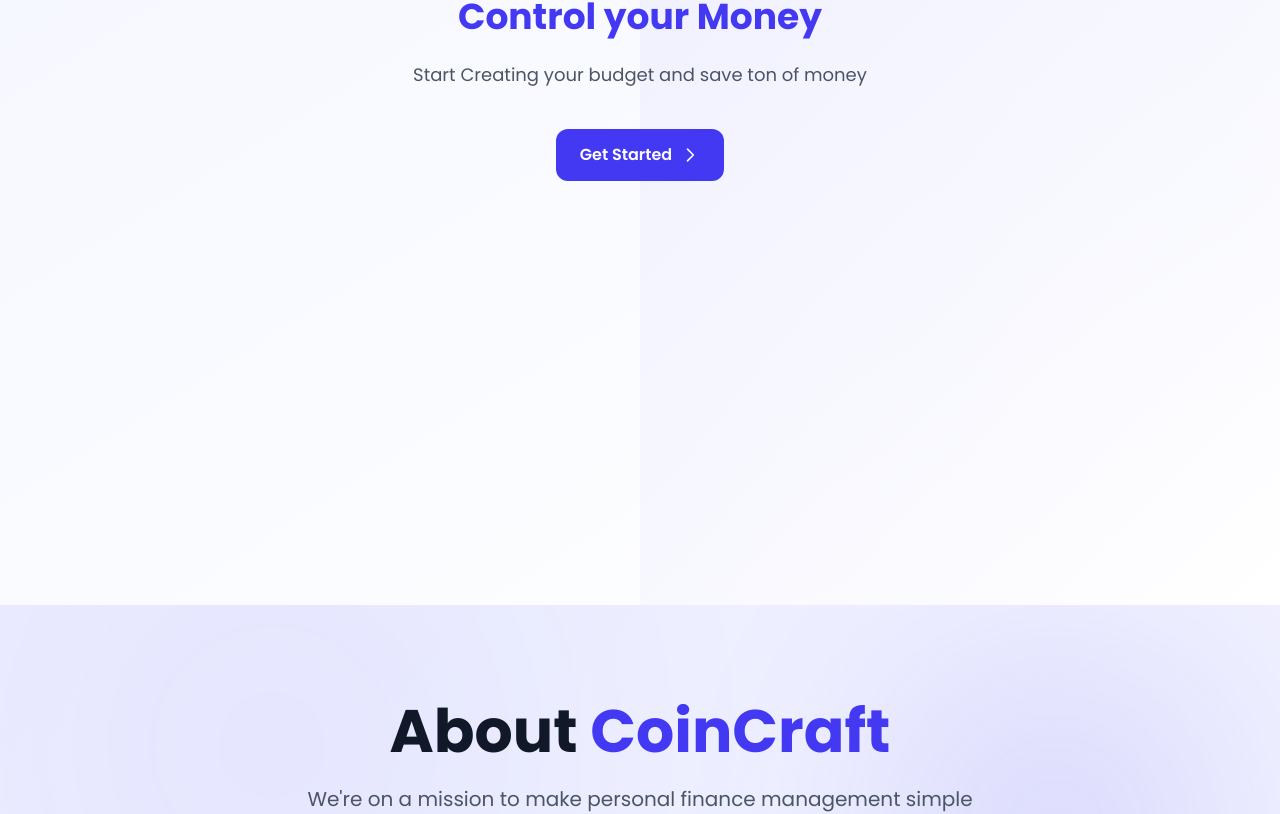
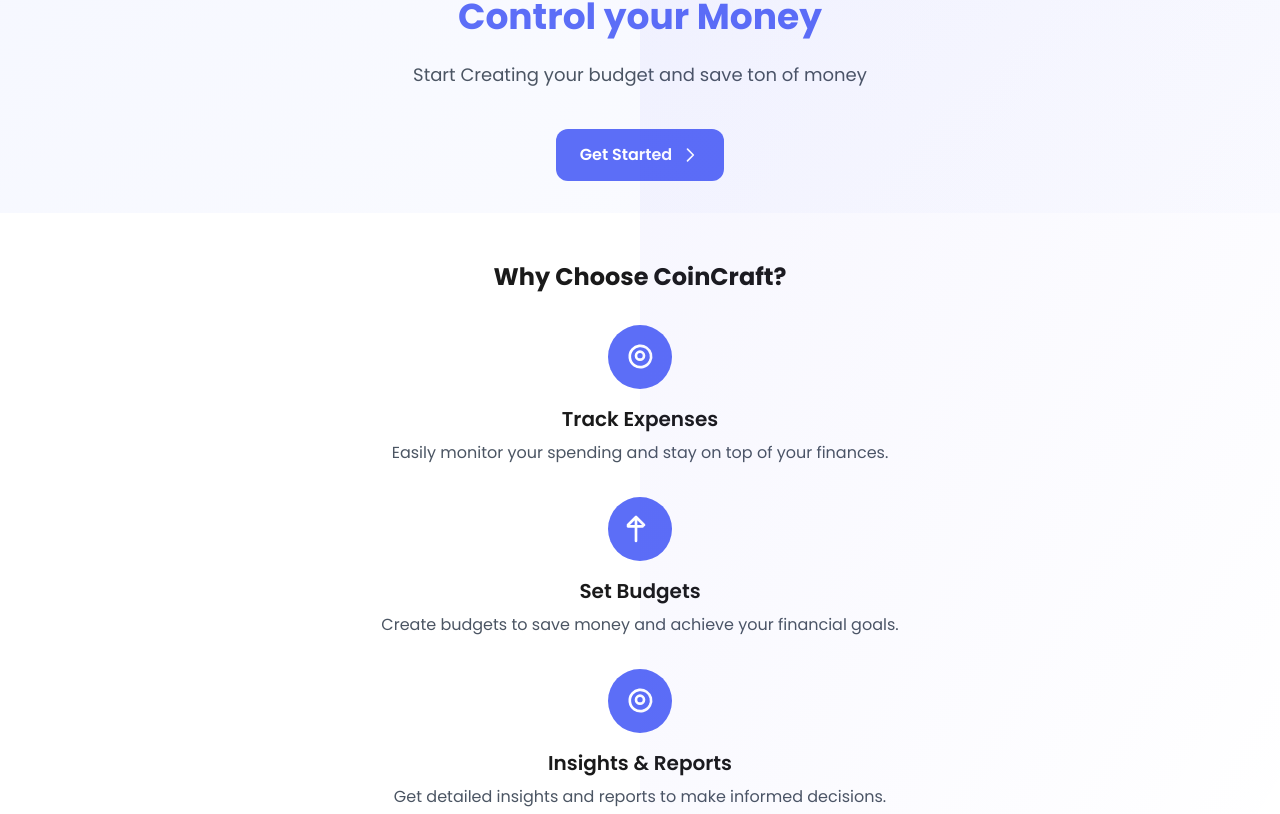
Before and after one commit to Dasunika0216/CoinCraft_Expense-Tracker-Web-App, a React (Vite) app in the folder frontend/: page / in a window 1280 px wide. Shown: the part 195-1009 px from the top of the page. Built offline with nearby package versions, Linux system fonts and the light colour scheme.

Commit message:
Update About and Home components

```diff
--- a/frontend/src/components/About.jsx
+++ b/frontend/src/components/About.jsx
@@ -29,13 +29,13 @@ const About = () => {
     <div className="min-h-screen bg-gradient-to-br from-[#f5f7ff] to-white">
       {/* Hero Section */}
       <div className="relative overflow-hidden bg-[#4339F2]/5 py-24">
-        <div className="absolute top-20 right-20 w-72 h-72 bg-[#4339F2] rounded-full filter blur-[8rem] opacity-20" />
-        <div className="absolute bottom-0 left-20 w-96 h-96 bg-[#4339F2] rounded-full filter blur-[10rem] opacity-10" />
+        <div className="absolute top-20 right-20 w-72 h-72 bg-[#5c6ef7] rounded-full filter blur-[8rem] opacity-20" />
+        <div className="absolute bottom-0 left-20 w-96 h-96 bg-[#5c6ef7] rounded-full filter blur-[10rem] opacity-10" />
 
         <div className="max-w-7xl mx-auto px-4 sm:px-6 lg:px-8 relative z-10">
           <div className="text-center">
             <h1 className="text-4xl font-bold text-gray-900 sm:text-5xl md:text-6xl">
-              About <span className="text-[#4339F2]">CoinCraft</span>
+              About <span className="text-[#5c6ef7]">CoinCraft</span>
             </h1>
             <p className="mt-6 max-w-2xl mx-auto text-xl text-gray-600">
               We're on a mission to make personal finance management simple and effective for everyone.
@@ -86,7 +86,7 @@ const About = () => {
       </section>
 
       {/* Values Section */}
-      <section className="py-16 bg-gradient-to-br from-[#4339F2]/5 to-white">
+      <section className="py-16 bg-gradient-to-br from-[#5c6ef7]/5 to-white">
         <div className="max-w-7xl mx-auto px-4 sm:px-6 lg:px-8 text-center">
           <h2 className="text-3xl font-bold text-gray-900 mb-8">Our Values</h2>
           <div className="grid grid-cols-1 md:grid-cols-3 gap-8">
--- a/frontend/src/components/Contact.jsx
+++ /dev/null
@@ -1,11 +0,0 @@
-import React from 'react'
-
-const Contact = () => {
-  return (
-    <div>
-      Contaxt us
-    </div>
-  )
-}
-
-export default Contact
--- a/frontend/src/components/HomeC.jsx
+++ b/frontend/src/components/HomeC.jsx
@@ -1,7 +1,6 @@
 import React from 'react';
 import logo from '../assets/logo.png';
 import { Link } from 'react-router-dom';
-
 
 const HomeC = () => {
   return (
@@ -26,7 +25,7 @@ const HomeC = () => {
             <span className="text-[3.5rem] font-bold text-[#1A1A1A] leading-tight lg:text-4xl md:text-3xl">
               Manage Your Expense
             </span>
-            <span className="text-5xl font-bold text-[#4339F2] leading-tight lg:text-4xl md:text-3xl">
+            <span className="text-5xl font-bold text-[#5c6ef7] leading-tight lg:text-4xl md:text-3xl">
               Control your Money
             </span>
           </h1>
@@ -37,7 +36,7 @@ const HomeC = () => {
           <div className="flex gap-4 lg:justify-center">
             <Link
               to="/login"
-              className="inline-flex items-center gap-2 bg-[#4339F2] text-white px-8 py-4 rounded-xl text-lg font-semibold transition-all duration-300 hover:bg-[#372fd0] hover:transform hover:-translate-y-0.5 hover:shadow-lg hover:shadow-[#4339F2]/20 md:px-6 md:py-3.5 md:text-base"
+              className="inline-flex items-center gap-2 bg-[#5c6ef7] text-white px-8 py-4 rounded-xl text-lg font-semibold transition-all duration-300 hover:bg-[#1a088a] hover:transform hover:-translate-y-0.5 hover:shadow-lg hover:shadow-[#5c6ef7]/20 md:px-6 md:py-3.5 md:text-base"
             >
               Get Started
               <svg className="w-5 h-5" fill="none" stroke="currentColor" viewBox="0 0 24 24">
@@ -47,6 +46,44 @@ const HomeC = () => {
           </div>
         </div>
       </main>
+
+      {/* Features Section */}
+      <section className="px-16 py-12 bg-white text-center lg:px-8">
+        <h2 className="text-3xl font-bold text-[#1A1A1A] mb-8 lg:text-2xl">
+          Why Choose CoinCraft?
+        </h2>
+        <div className="grid grid-cols-3 gap-8 lg:grid-cols-1">
+          <div className="flex flex-col items-center">
+            <div className="w-16 h-16 bg-[#5c6ef7] text-white rounded-full flex items-center justify-center mb-4">
+              <svg className="w-8 h-8" fill="none" stroke="currentColor" viewBox="0 0 24 24">
+                <path strokeLinecap="round" strokeLinejoin="round" strokeWidth="2" d="M12 8c-1.657 0-3 1.343-3 3s1.343 3 3 3 3-1.343 3-3-1.343-3-3-3z" />
+                <path strokeLinecap="round" strokeLinejoin="round" strokeWidth="2" d="M19.428 15.341A8 8 0 116.34 6.34a8.001 8.001 0 0113.088 9.002z" />
+              </svg>
+            </div>
+            <h3 className="text-xl font-semibold text-[#1A1A1A] mb-2">Track Expenses</h3>
+            <p className="text-gray-600">Easily monitor your spending and stay on top of your finances.</p>
+          </div>
+          <div className="flex flex-col items-center">
+            <div className="w-16 h-16 bg-[#5c6ef7] text-white rounded-full flex items-center justify-center mb-4">
+              <svg className="w-8 h-8" fill="none" stroke="currentColor" viewBox="0 0 24 24">
+                <path strokeLinecap="round" strokeLinejoin="round" strokeWidth="2" d="M3 10h11M9 21V3m0 0l-6 6m6-6l6 6" />
+              </svg>
+            </div>
+            <h3 className="text-xl font-semibold text-[#1A1A1A] mb-2">Set Budgets</h3>
+            <p className="text-gray-600">Create budgets to save money and achieve your financial goals.</p>
+          </div>
+          <div className="flex flex-col items-center">
+            <div className="w-16 h-16 bg-[#5c6ef7] text-white rounded-full flex items-center justify-center mb-4">
+              <svg className="w-8 h-8" fill="none" stroke="currentColor" viewBox="0 0 24 24">
+                <path strokeLinecap="round" strokeLinejoin="round" strokeWidth="2" d="M12 8c-1.657 0-3 1.343-3 3s1.343 3 3 3 3-1.343 3-3-1.343-3-3-3z" />
+                <path strokeLinecap="round" strokeLinejoin="round" strokeWidth="2" d="M19.428 15.341A8 8 0 116.34 6.34a8.001 8.001 0 0113.088 9.002z" />
+              </svg>
+            </div>
+            <h3 className="text-xl font-semibold text-[#1A1A1A] mb-2">Insights & Reports</h3>
+            <p className="text-gray-600">Get detailed insights and reports to make informed decisions.</p>
+          </div>
+        </div>
+      </section>
     </div>
   );
 };
--- a/frontend/src/pages/Home.jsx
+++ b/frontend/src/pages/Home.jsx
@@ -1,6 +1,5 @@
 import React from 'react'
 import About from '../components/About'
-import Contact from '../components/Contact'
 import HomeC from '../components/HomeC'
 
 const Home = () => {
@@ -8,7 +7,6 @@ const Home = () => {
     <div>
       <HomeC />
       <About />
-      <Contact />
     </div>
   )
 }
```
